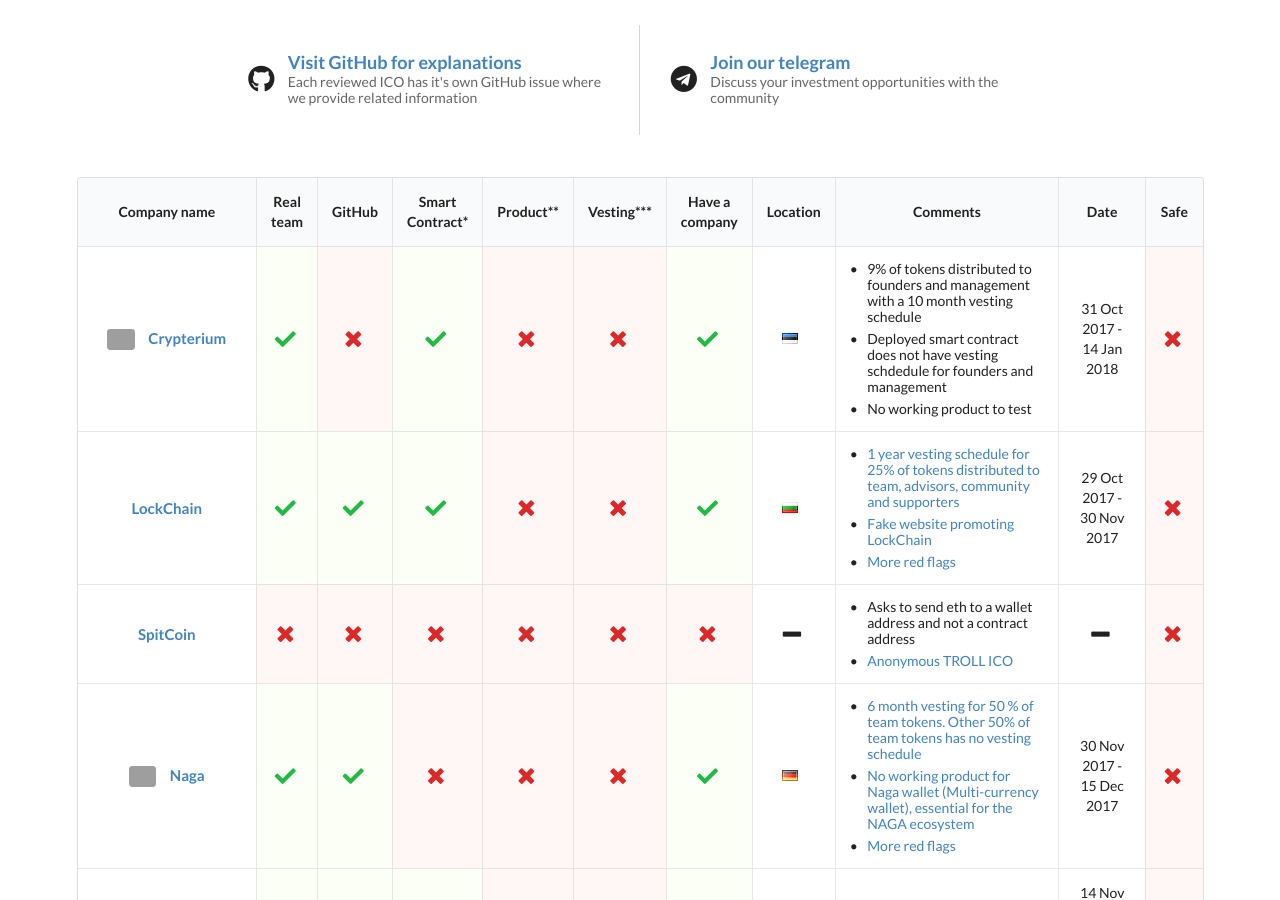
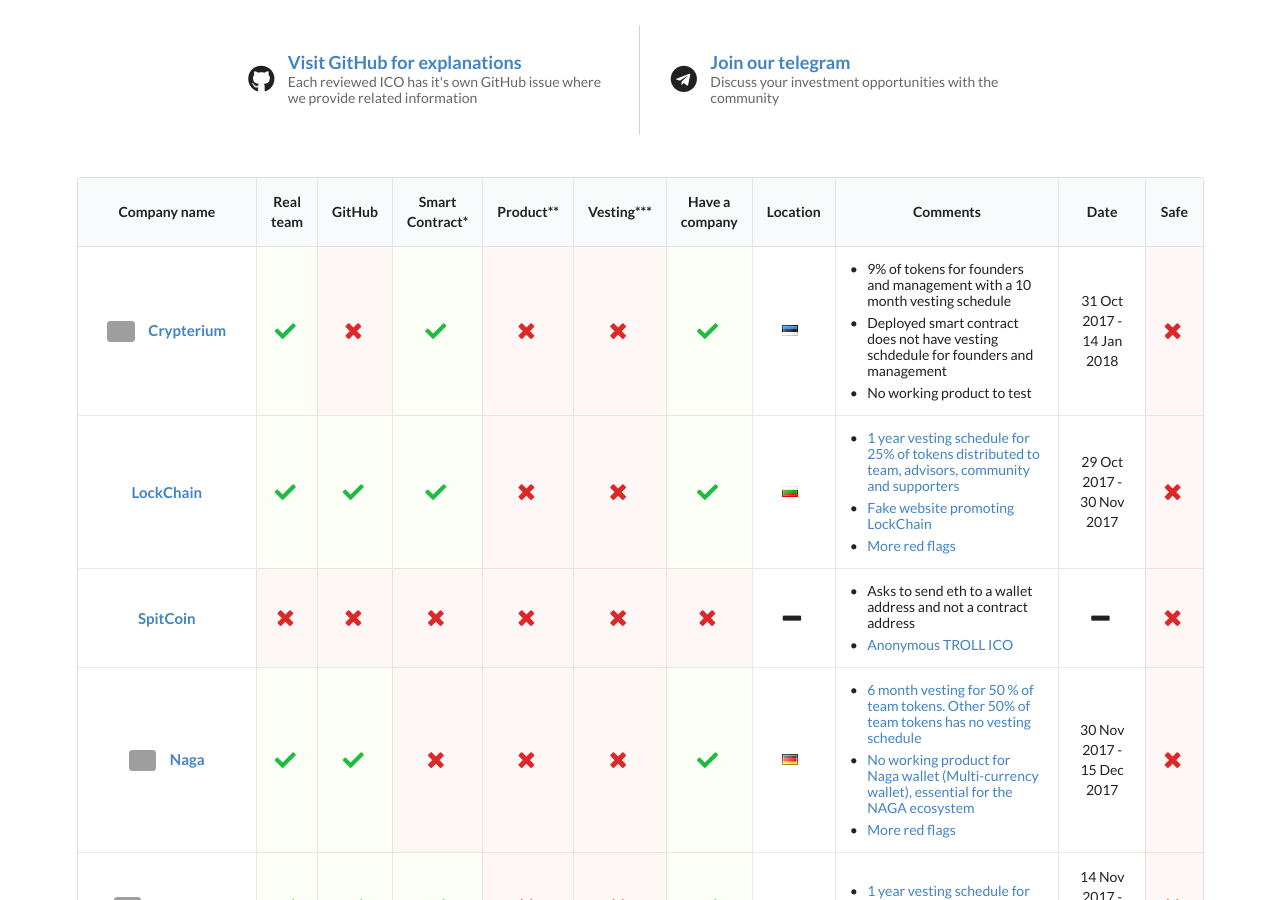
Before and after one commit to ico-check/ico-check, a Jekyll site: the page built from index.md, in a window 1280 px wide and 900 px high, scrolled down 312 px. Built offline with Jekyll 4.4.1, drawn with Linux system fonts in a browser that asks for light colours; nearby versions of some CDN libraries; grey boxes are pictures that could not be loaded.

Commit message:
11-crypterium-ico-check
edited comment

```diff
--- a/_data/icos.yml
+++ b/_data/icos.yml
@@ -11,7 +11,7 @@
   have-company: true
   location: Estonia
   comments:
-    - content: 9% of tokens distributed to founders and management with a 10 month vesting schedule
+    - content: 9% of tokens for founders and management with a 10 month vesting schedule
       url:
     - content: Deployed smart contract does not have vesting schdedule for founders and management
       url:
```
